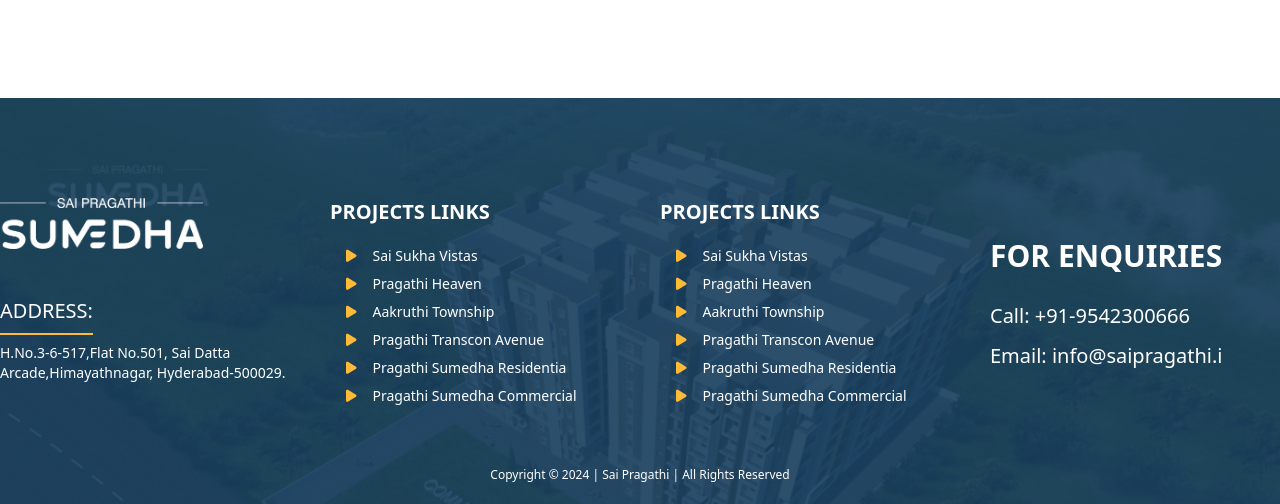
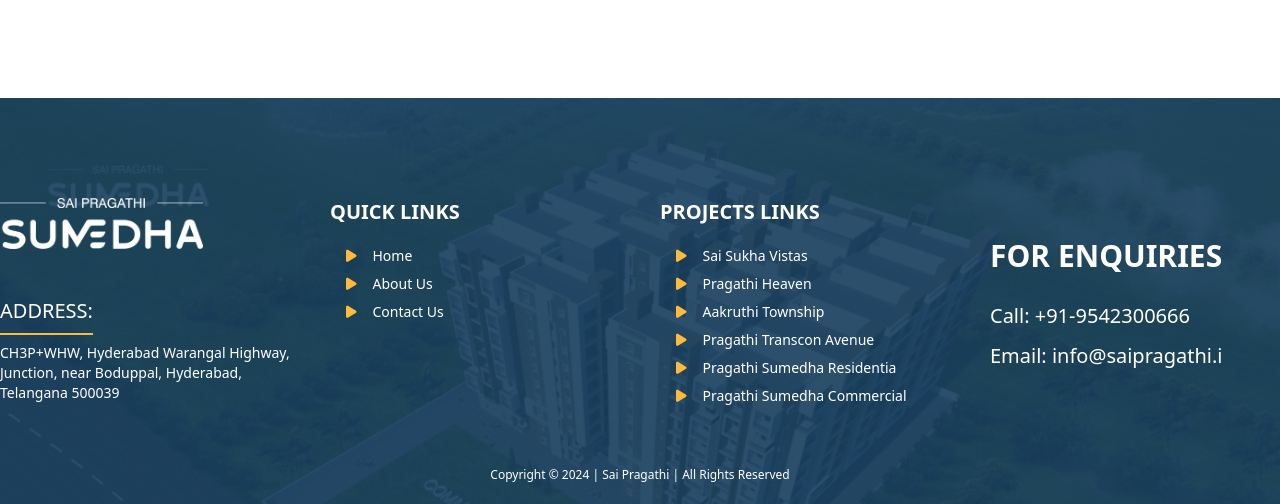
Before and after one commit to Ahmad5626/sai-p, a plain HTML site: page index.html in a window 1280 px wide. Shown: the part 4943-5447 px from the top of the page. Drawn offline with nearby package versions, Linux system fonts and the light colour scheme.

Commit message:
addres change

```diff
--- a/index.html
+++ b/index.html
@@ -356,7 +356,8 @@
                </div>
 
                <div class="floor-img w-[45%]">
-                <iframe src="https://www.google.com/maps/embed?pb=!1m18!1m12!1m3!1d3445.3162063787777!2d78.48174107462732!3d17.40226670237741!2m3!1f0!2f0!3f0!3m2!1i1024!2i768!4f13.1!3m3!1m2!1s0x3bcb99dd055d5e13%3A0x7c9deb3a745b73ad!2sSai%20Datta%20Arcade%2C%203-6-517%2C%20Street%20Number%206%2C%20Sai%20Vihar%2C%20Advocates%20Colony%2C%20Himayatnagar%2C%20Hyderabad%2C%20Telangana%20500029!5e1!3m2!1sen!2sin!4v1729055939944!5m2!1sen!2sin" width="100%" height="300" style="border:0;" allowfullscreen="" loading="lazy" referrerpolicy="no-referrer-when-downgrade"></iframe>
+
+                <iframe src="https://www.google.com/maps/embed?pb=!1m18!1m12!1m3!1d3807.144441703625!2d78.5864599!3d17.404854500000003!2m3!1f0!2f0!3f0!3m2!1i1024!2i768!4f13.1!3m3!1m2!1s0x3bcb9f98b0480651%3A0xfe862e1db8d8fc09!2sSai%20Pragathi%20Sumedha!5e0!3m2!1sen!2sin!4v1735381469353!5m2!1sen!2sin" width="100%" height="300" style="border:0;" allowfullscreen="" loading="lazy" referrerpolicy="no-referrer-when-downgrade"></iframe>
             </div>
             </div>
 
@@ -412,7 +413,7 @@
 
 
                     <div class=" py-10">
-                        <iframe src="https://www.google.com/maps/embed?pb=!1m18!1m12!1m3!1d3445.3162063787777!2d78.48174107462732!3d17.40226670237741!2m3!1f0!2f0!3f0!3m2!1i1024!2i768!4f13.1!3m3!1m2!1s0x3bcb99dd055d5e13%3A0x7c9deb3a745b73ad!2sSai%20Datta%20Arcade%2C%203-6-517%2C%20Street%20Number%206%2C%20Sai%20Vihar%2C%20Advocates%20Colony%2C%20Himayatnagar%2C%20Hyderabad%2C%20Telangana%20500029!5e1!3m2!1sen!2sin!4v1729055939944!5m2!1sen!2sin" width="100%" height="450" style="border:0;" allowfullscreen="" loading="lazy" referrerpolicy="no-referrer-when-downgrade"></iframe>
+                        <iframe src="https://www.google.com/maps/embed?pb=!1m18!1m12!1m3!1d3807.144441703625!2d78.5864599!3d17.404854500000003!2m3!1f0!2f0!3f0!3m2!1i1024!2i768!4f13.1!3m3!1m2!1s0x3bcb9f98b0480651%3A0xfe862e1db8d8fc09!2sSai%20Pragathi%20Sumedha!5e0!3m2!1sen!2sin!4v1735381469353!5m2!1sen!2sin" width="100%" height="450" style="border:0;" allowfullscreen="" loading="lazy" referrerpolicy="no-referrer-when-downgrade"></iframe>
                     </div>
 
 
@@ -453,26 +454,24 @@
                         </div>
                         <div class="text-white">
                             <h6 class="py-2 text-xl ADDRESS ">ADDRESS:</h6>
-                            <p class="py-2 font-normal text-sm">H.No.3-6-517,Flat No.501,
-                                Sai Datta Arcade,Himayathnagar,
-                                Hyderabad-500029.</p>
+                            <p class="py-2 font-normal text-sm">CH3P+WHW, Hyderabad Warangal Highway, Junction, near Boduppal, Hyderabad, Telangana 500039</p>
                         </div>
 
                     </div>
 
                     <div class="w-1/4">
-                        <h1 class="text-xl font-bold text-white ">  PROJECTS LINKS
+                        <h1 class="text-xl font-bold text-white ">     QUICK LINKS
+
                         </h1>
 
                         <div class="floor-Spec flex justify-left items-center py-4 flex-wrap gap-Y-10">
                             <ul class="p-0">
-                                <li class="font-normal text-sm py-1 text-white"><i class="fa-solid fa-play px-4 text-[#ffbb37] "></i>Sai Sukha Vistas</li>
-                                <li class="font-normal text-sm py-1 text-white"><i class="fa-solid fa-play px-4 text-[#ffbb37] "></i>Pragathi Heaven</li>
-                                <li class="font-normal text-sm py-1 text-white"><i class="fa-solid fa-play px-4 text-[#ffbb37] "></i>Aakruthi Township</li>
-                                <li class="font-normal text-sm py-1 text-white"><i class="fa-solid fa-play px-4 text-[#ffbb37] "></i>Pragathi Transcon Avenue
+                                <li class="font-normal text-sm py-1 text-white"><i class="fa-solid fa-play px-4 text-[#ffbb37] "></i>Home
                                 </li>
-                                <li class="font-normal text-sm py-1 text-white"><i class="fa-solid fa-play px-4 text-[#ffbb37] "></i>Pragathi Sumedha Residentia</li>
-                                <li class="font-normal text-sm py-1 text-white"><i class="fa-solid fa-play px-4 text-[#ffbb37] "></i>Pragathi Sumedha Commercial </li>
+                                <li class="font-normal text-sm py-1 text-white"><i class="fa-solid fa-play px-4 text-[#ffbb37] "></i>About Us
+                                </li>
+                                <li class="font-normal text-sm py-1 text-white"><i class="fa-solid fa-play px-4 text-[#ffbb37] "></i>Contact Us</li>
+
 
 
                             </ul>
```
